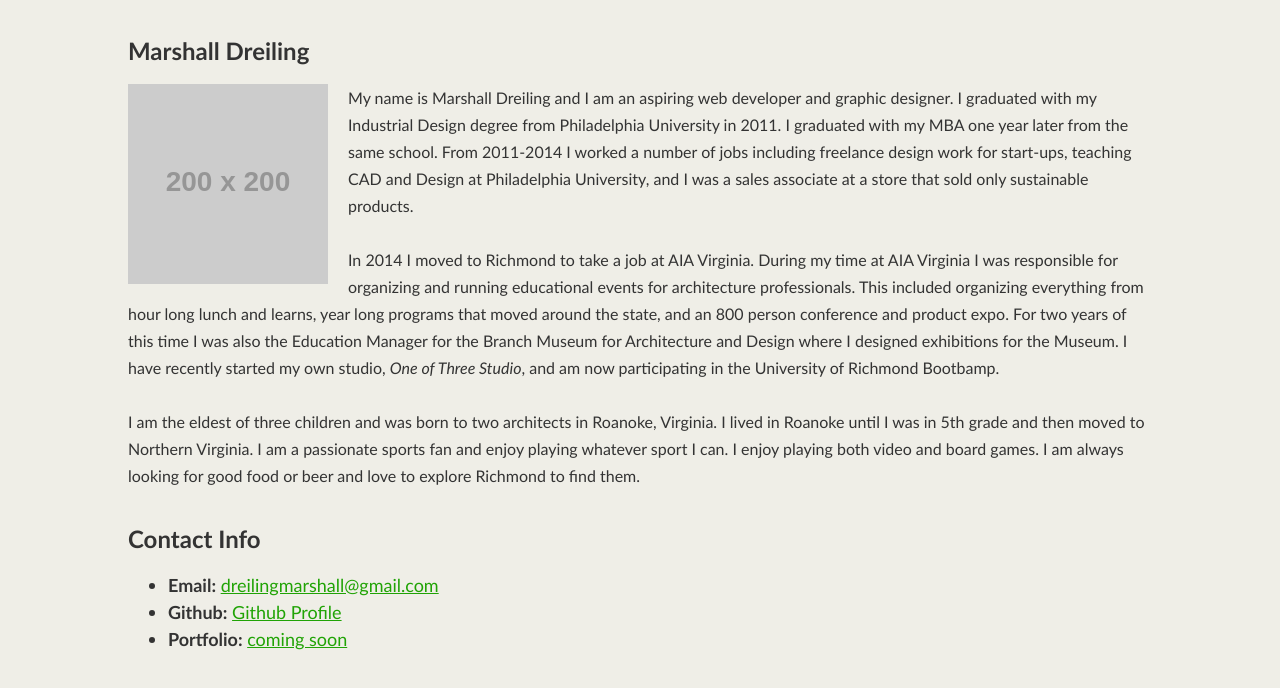
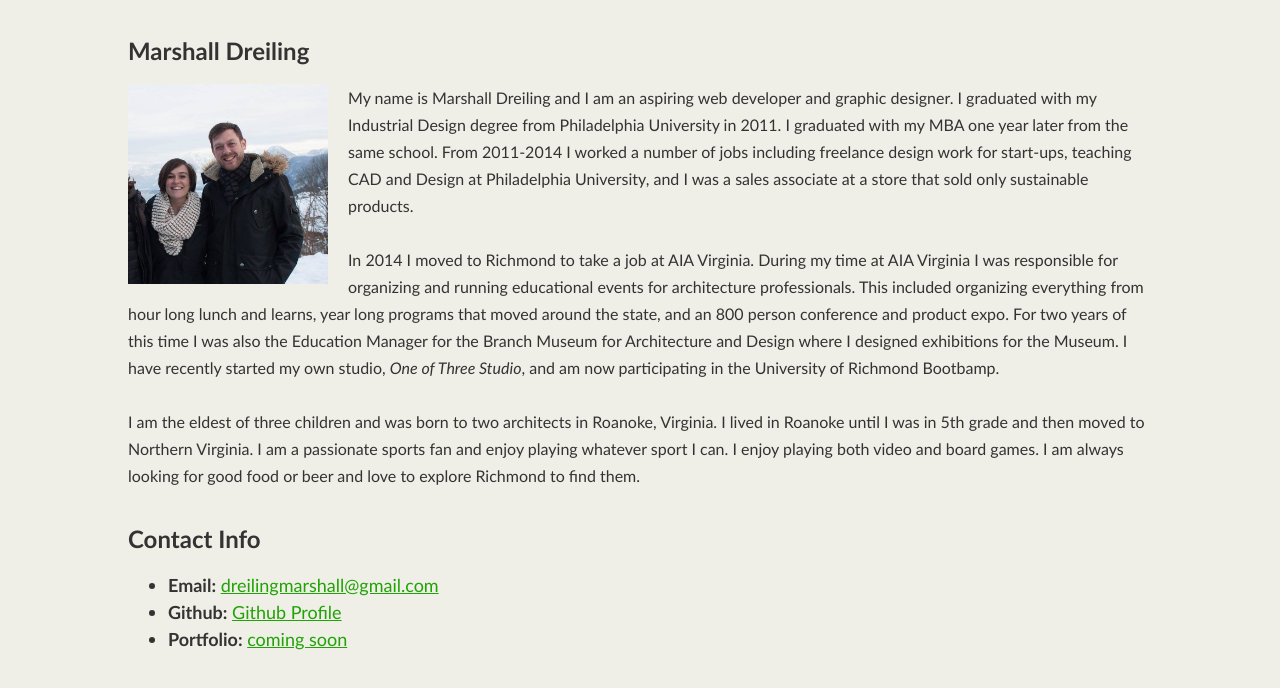
Before and after one commit to mdreiling/mdreiling.github.io, a plain HTML site: page index.html in a window 1280 px wide. Shown: the part 50-738 px from the top of the page. Drawn offline with Linux system fonts and the light colour scheme; placeholder pictures from the web are drawn by us.

Commit message:
updating files

```diff
--- a/assets/styles/style.css
+++ b/assets/styles/style.css
@@ -41,6 +41,8 @@ a {
 
 #bio-image {
     margin-right: 20px;
+    height: 200px;
+    width: 200px;
 }
 
 #bioText {
--- a/index.html
+++ b/index.html
@@ -19,7 +19,7 @@
 
       <h2>Marshall Dreiling</h2>
 
-      <img id="bio-image" src="https://placehold.it/200x200" alt="Marshall Dreiling">
+      <img id="bio-image" src="assets/images/16387426_10154055893647364_1231247718813276712_n.jpg" alt="Marshall Dreiling">
 
       <p id="bioText">My name is Marshall Dreiling and I am an aspiring web developer and graphic designer. I graduated with my Industrial Design degree from Philadelphia University in 2011. I graduated with my MBA one year later from the same school. From 2011-2014 I worked a number of jobs including freelance design work for start-ups, teaching CAD and Design at Philadelphia University, and I was a sales associate at a store that sold only sustainable products.
         <br><br>
```
Also changed, not shown: assets/images/16387426_10154055893647364_1231247718813276712_n.jpg (added).
